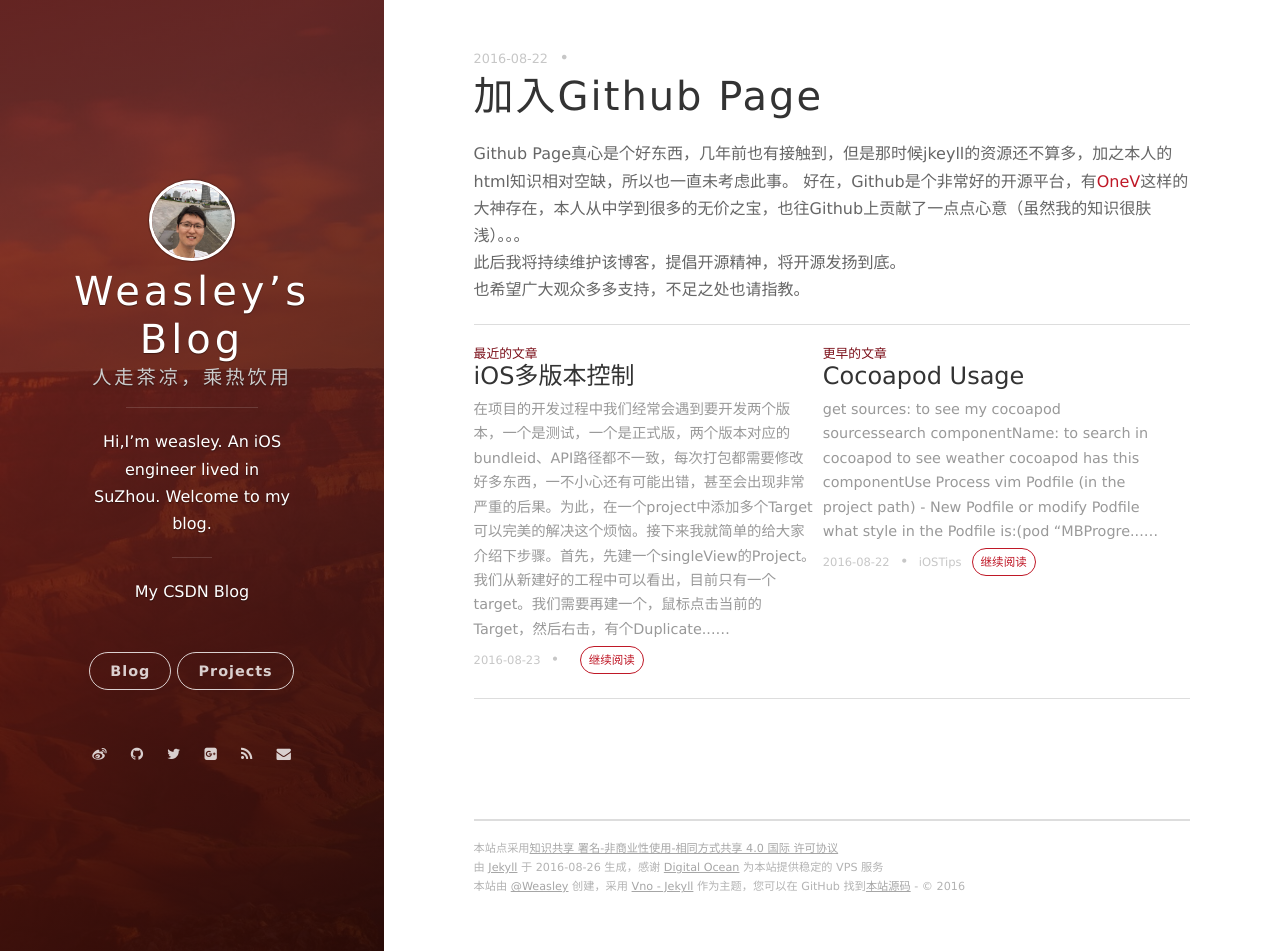
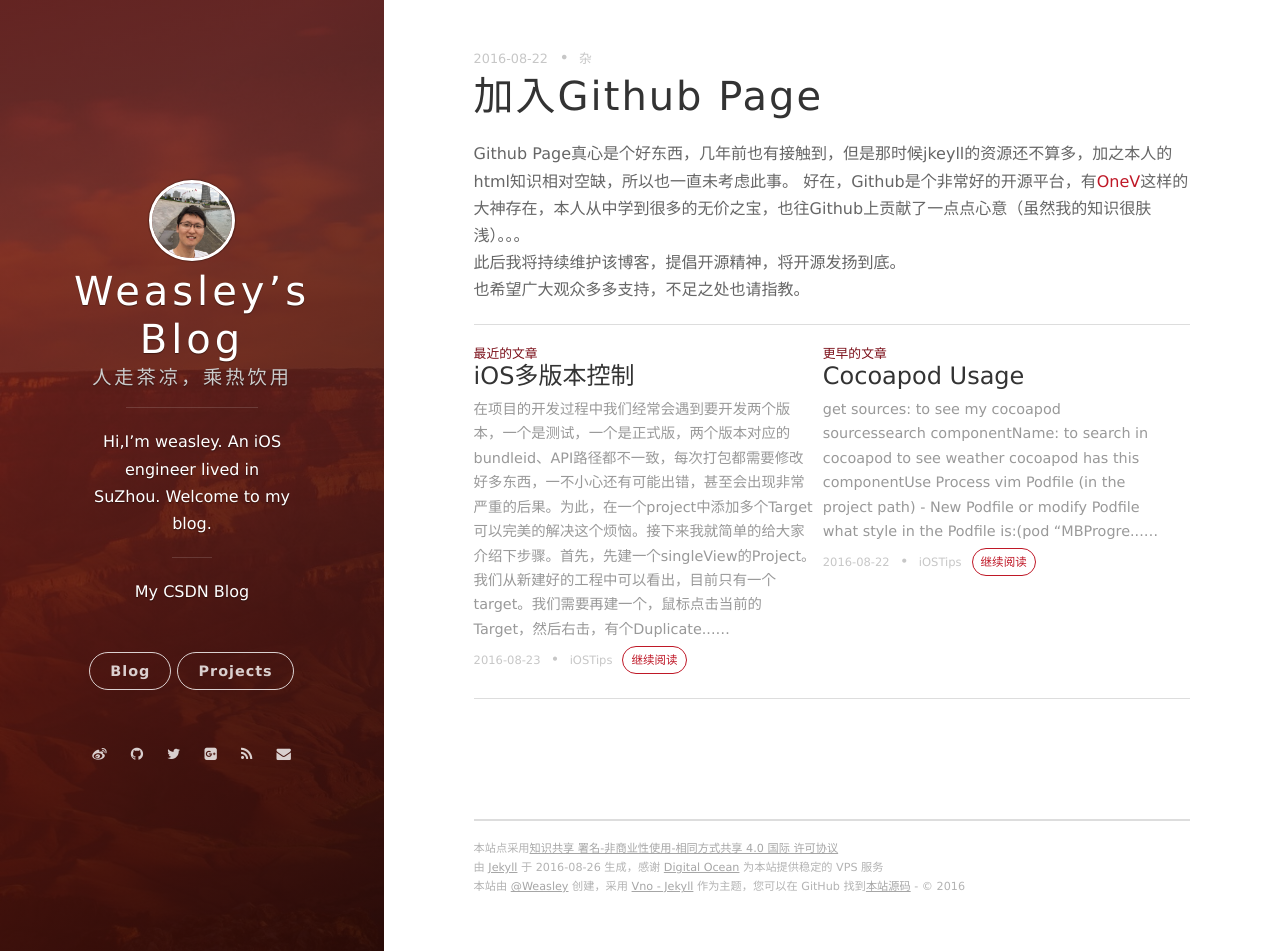
Before and after one commit to weasleyqi/weasleyqi.github.io, a Jekyll site: the page built from _posts/2016-08-22-join-in-githubpage.md, in a window 1280 px wide and 951 px high. Built offline with Jekyll 4.4.1, drawn with Linux system fonts in a browser that asks for light colours; nearby versions of some CDN libraries; Markdown is read by kramdown in place of the engine named in the settings; comment, search, counter and statistics services are not loaded.

Commit message:
#30
add tags

```diff
--- a/_posts/2016-08-22-join-in-githubpage.md
+++ b/_posts/2016-08-22-join-in-githubpage.md
@@ -2,6 +2,7 @@
 layout: post
 title: 加入Github Page
 date: 2016-08-22 20:33:33
+tags: 杂
 ---
 Github Page真心是个好东西，几年前也有接触到，但是那时候jkeyll的资源还不算多，加之本人的html知识相对空缺，所以也一直未考虑此事。
 好在，Github是个非常好的开源平台，有[OneV](https://onevcat.com)这样的大神存在，本人从中学到很多的无价之宝，也往Github上贡献了一点点心意（虽然我的知识很肤浅）。。。
--- a/_posts/2016-08-23-mulitiTarget.md
+++ b/_posts/2016-08-23-mulitiTarget.md
@@ -2,6 +2,7 @@
 layout: post
 title: iOS多版本控制
 date: 2016-08-23
+tags: iOSTips
 ---
 
 在项目的开发过程中我们经常会遇到要开发两个版本，一个是测试，一个是正式版，两个版本对应的bundleid、API路径都不一致，每次打包都需要修改好多东西，一不小心还有可能出错，甚至会出现非常严重的后果。为此，在一个project中添加多个Target可以完美的解决这个烦恼。接下来我就简单的给大家介绍下步骤。
```
